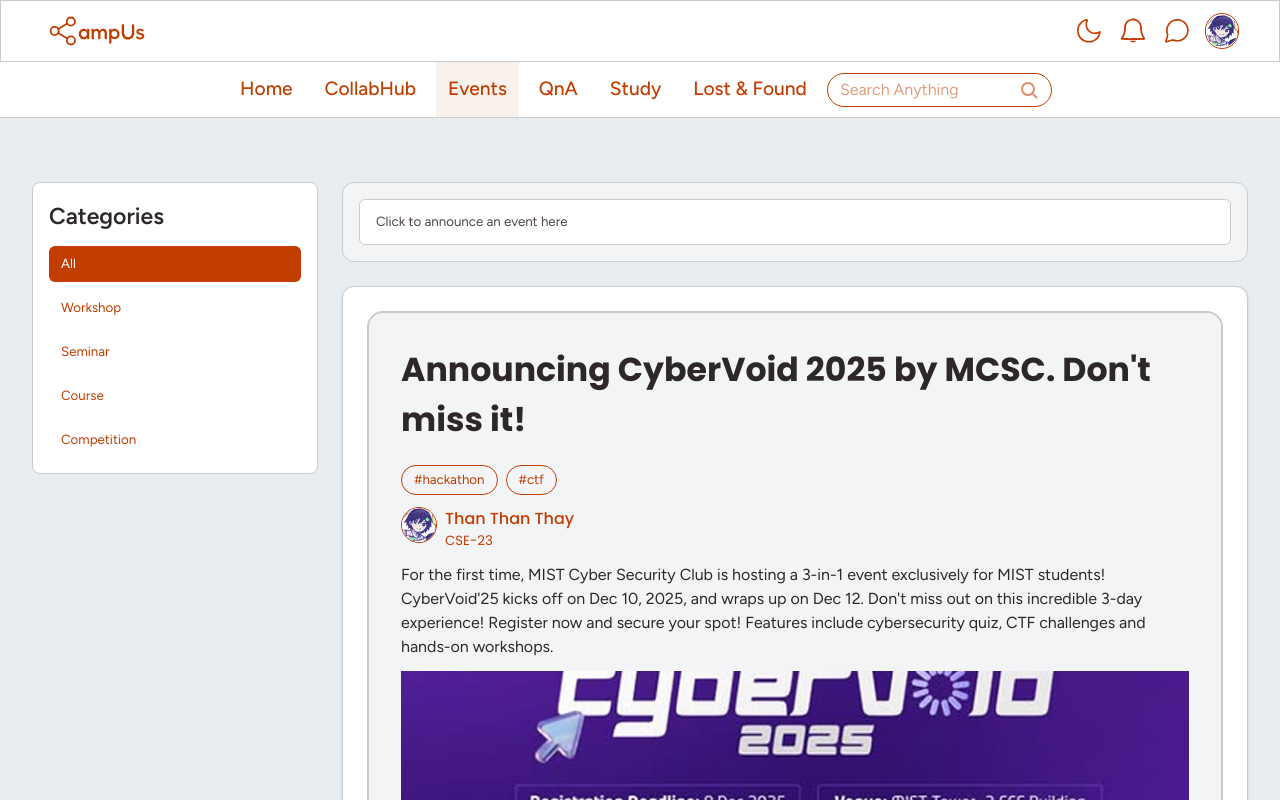
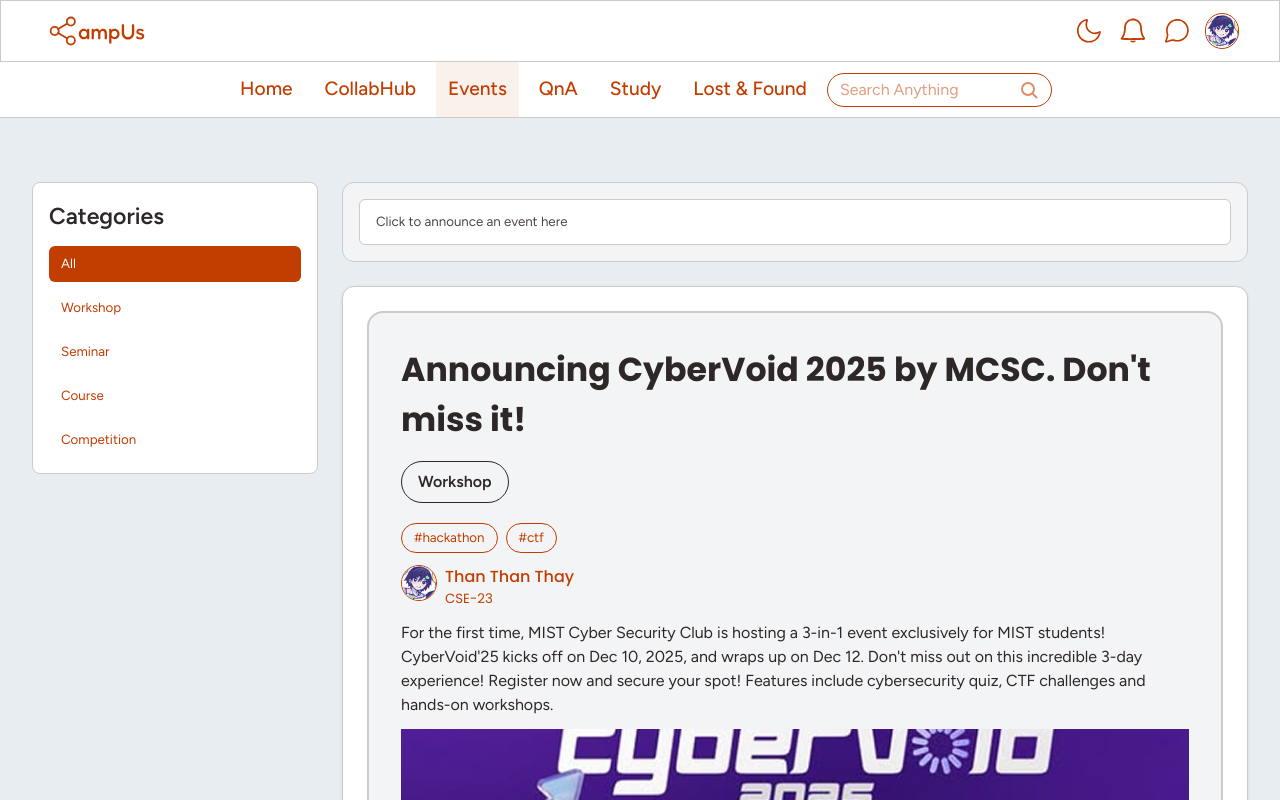
Before and after one commit to apt-install-alvi/CampUs, a React (Vite) app: page /events in a window 1280 px wide. Shown: the top 800 px of the page. Built offline with nearby package versions, Linux system fonts and the light colour scheme.

Commit message:
Added the workshop , seminar , course and competition tag in the post

```diff
--- a/src/features/feed/components/EventPost.tsx
+++ b/src/features/feed/components/EventPost.tsx
@@ -37,13 +37,14 @@
         user={{
           name: post.author,
           batch: post.dept ?? "",
-          imgURL: userImg
+          imgURL: userImg,
         }}
         content={{
           text: post.body ?? post.excerpt ?? "",
           img: post.image ?? undefined,
         }}
-        tags={post.tags} /* <-- added: pass tags through */
+        tags={post.tags}           /* <-- pass tags */
+        category={post.category}   /* <-- pass category */
       />
     </article>
   );
--- a/src/features/feed/components/PostBody.tsx
+++ b/src/features/feed/components/PostBody.tsx
@@ -12,15 +12,42 @@
     text: string;
     img?: string;
   };
-  tags?: string[]; // <-- added optional tags
+  tags?: string[];        // optional tags
+  category?: string;      // optional category (workshop, seminar, course, competition)
 }
 
-export function PostBody({ title, user, content, tags }: PostContent) {
+export function PostBody({ title, user, content, tags, category }: PostContent) {
+  // mapping from category to tailwind-ish classes (background, text, border)
+  const catClassMap: Record<string, string> = {
+    workshop: "bg-red-100 text-red-700 border border-red-200",
+    seminar: "bg-green-100 text-green-700 border border-green-200",
+    course: "bg-blue-100 text-blue-700 border border-blue-200",
+    competition: "bg-purple-100 text-purple-700 border border-purple-200",
+  };
+
+  const catLabel = category
+    ? category.charAt(0).toUpperCase() + category.slice(1)
+    : "";
+
+  const catClasses = category ? catClassMap[category] ?? "bg-secondary-lm text-text-lm border border-stroke-grey" : "";
+
   return (
     <div className="flex flex-col gap-3 bg-secondary-lm hover:bg-hover-lm transition border-2 border-stroke-grey hover:border-stroke-peach p-8 rounded-2xl">
       <h3 className="text-text-lm font-bold font-[Poppins]">{title}</h3>
 
-      {/* Tags: appear under the title, side-by-side */}
+      {/* Category badge: larger than tags, appears under title */}
+      {category && (
+        <div className="mt-1">
+          <span
+            className={`inline-block px-4 py-2 rounded-full font-semibold text-base ${catClasses}`}
+            aria-label={`Category: ${catLabel}`}
+          >
+            {catLabel}
+          </span>
+        </div>
+      )}
+
+      {/* Tags: appear under the category, side-by-side */}
       {tags && tags.length > 0 && (
         <div className="flex gap-2 flex-wrap mt-2">
           {tags.map((t) => (
@@ -41,11 +68,14 @@
       ></UserInfo>
 
       <p>{content.text}</p>
-
       <div className="w-full h-120 overflow-hidden">
-        {content.img && <img src={content.img} className="object-cover object-center w-full h-full" />}
+        {content.img && (
+          <img
+            src={content.img}
+            className="object-cover object-center w-full h-full"
+          />
+        )}
       </div>
-
       <div className="flex gap-3 justify-start">
         <LikeButton />
         <CommentButton />
```
